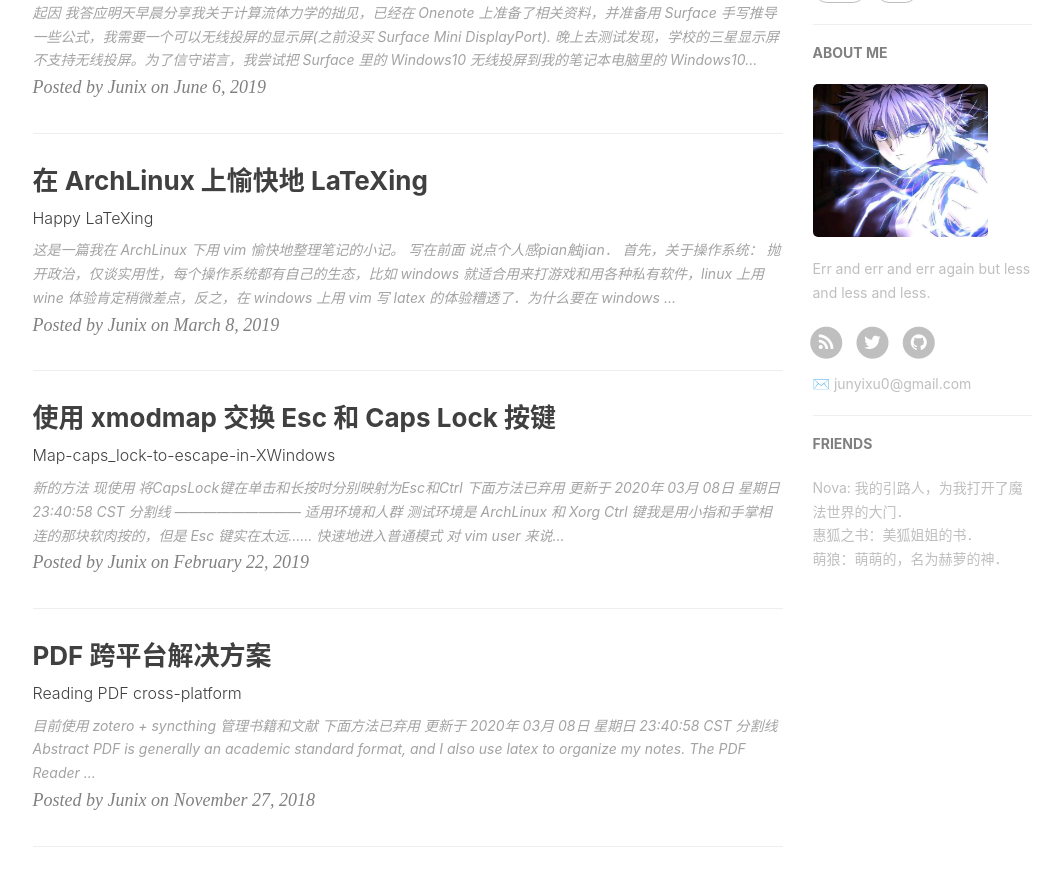
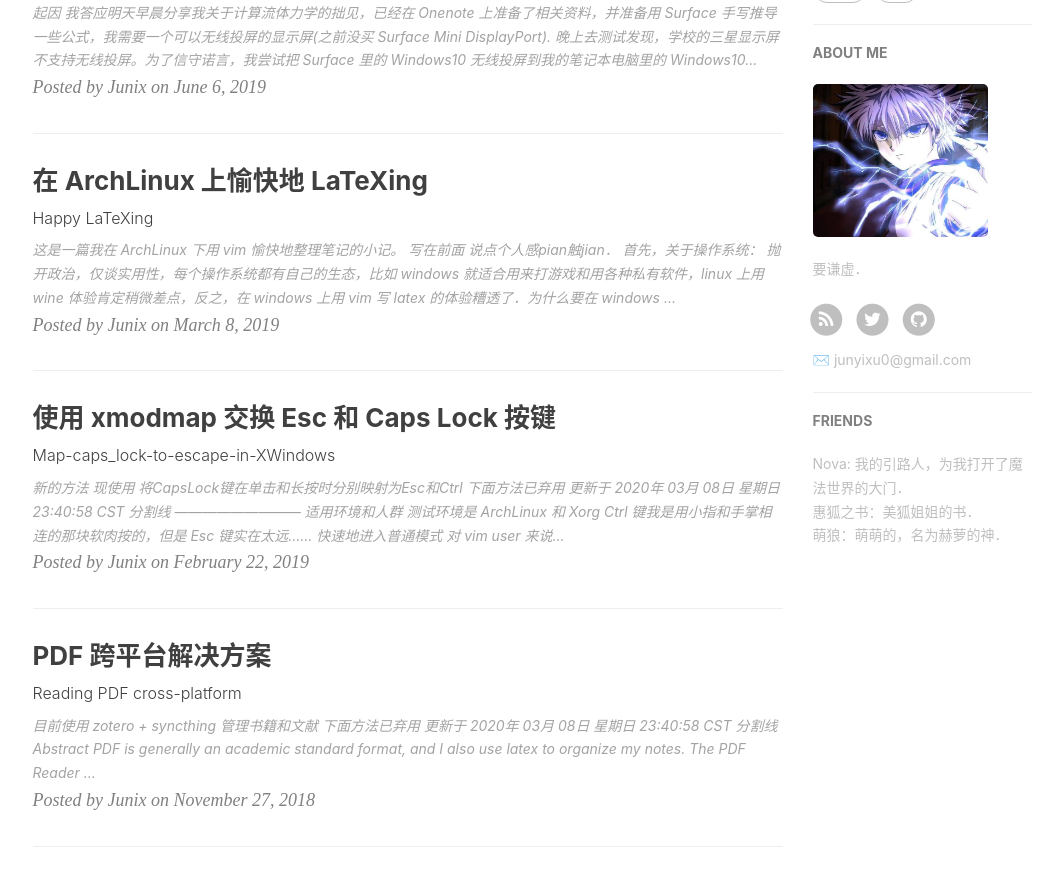
Before and after one commit to junyixu/junyixu.github.io, a Jekyll site: the page built from index.html, in a window 1280 px wide and 900 px high, scrolled down 601 px. Shown: the top 886 px of the window, without its empty margins (135-1198 px from the left). Built offline with Jekyll 4.4.1, drawn with Linux system fonts in a browser that asks for light colours; nearby versions of some CDN libraries; the list of posts is cut into pages by our own code; comment, search, counter and statistics services are not loaded.

Commit message:
Update _config.yml

```diff
--- a/_config.yml
+++ b/_config.yml
@@ -11,7 +11,7 @@
 
 # Sidebar settings
 sidebar: true                           # whether or not using Sidebar.
-sidebar-about-description: "Err and err and err again but less and less and less."
+sidebar-about-description: "要谦虚．"
 sidebar-avatar: /img/Killua.jpg      # use absolute URL, seeing it's used in both `/` and `/about/`
 
 # SNS settings
```
